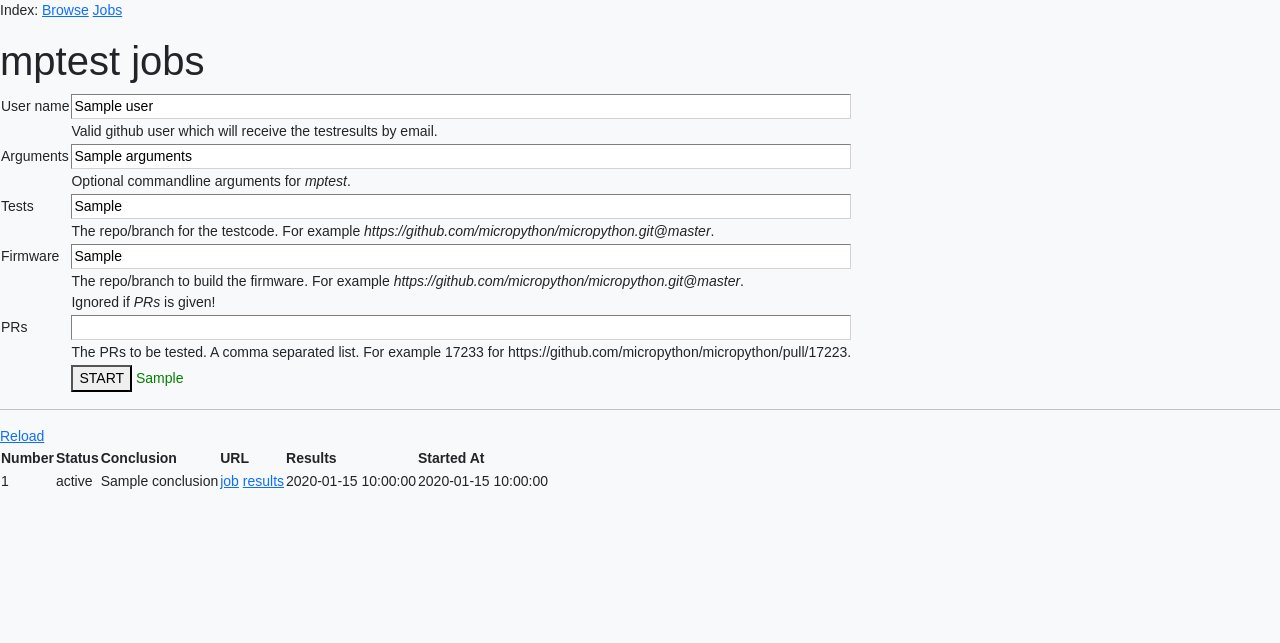
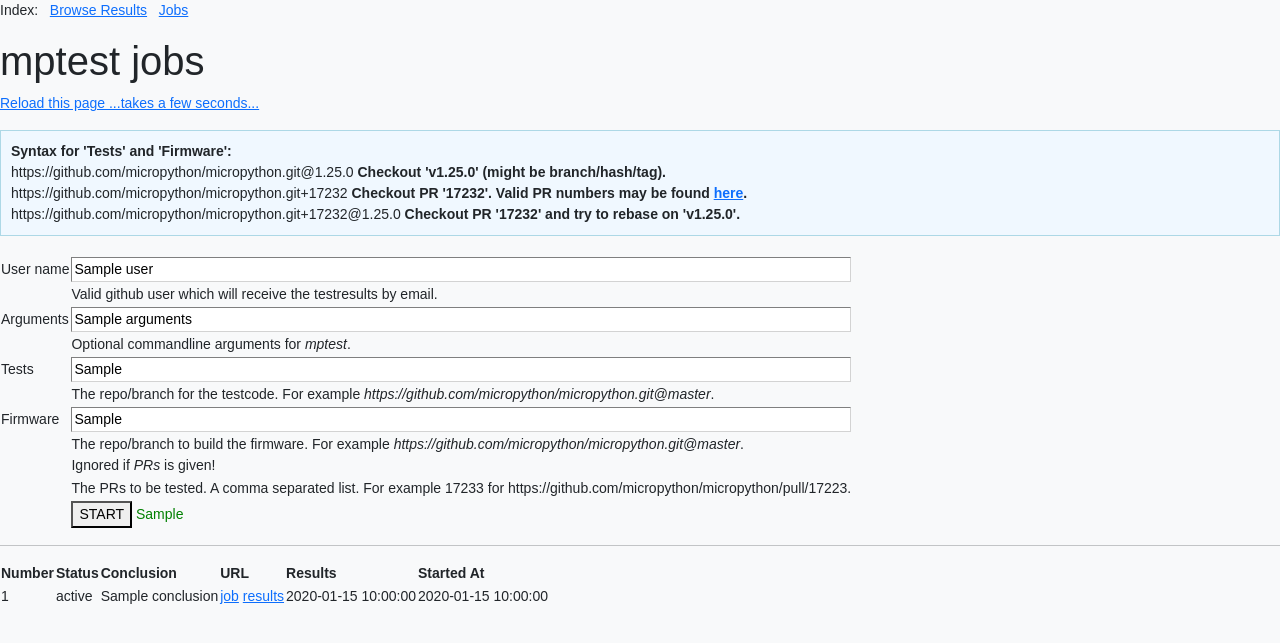
Before and after one commit to octoprobe/testbed_micropython_reports, a FastAPI app: template app/templates/jobs.html in a window 1280 px wide. Shown: the top 643 px of the page. Run offline with FastAPI, Linux system fonts and the light colour scheme; the template is opened without the code that fills it: most values are stand-ins (such as "Sample title", 1, 10 or a date in 2020); parts of the project's set-up code (start-up, migrations or seed data) failed here and were passed over.

Commit message:
Now supports PR

```diff
--- a/app/render_markdown.py
+++ b/app/render_markdown.py
@@ -11,7 +11,7 @@ def render_markdown(markdown_file: pathlib.Path) -> HTMLResponse:
         markdown_content = markdown_file.read_text(encoding="utf-8")
 
         # Convert Markdown to HTML
-        html_content = markdown2html(markdown_content)
+        html_content = markdown2html(markdown_content, title=markdown_file.name)
 
         # Return the HTML content
         return HTMLResponse(content=html_content)
--- a/app/templates/base.html
+++ b/app/templates/base.html
@@ -11,7 +11,7 @@
 </head>
 
 <body class="bg-light">
-    <p>Index: <a href="/">Browse</a> <a href="/jobs/index">Jobs</a></p>
+    <p>Index:&nbsp;&nbsp;&nbsp;<a href="/">Browse Results</a>&nbsp;&nbsp;&nbsp;<a href="/jobs/index">Jobs</a></p>
     {% block content %}{% endblock %}
 </body>
 
--- a/app/templates/jobs.html
+++ b/app/templates/jobs.html
@@ -13,8 +13,17 @@ Octoprobe - testbed_micropython
   }
 </style>
 
+<h1>mptest jobs</h1>
 
-<h1>mptest jobs</h1>
+<p><a href="/jobs/index">Reload this page ...takes a few seconds...</a></p>
+
+<div style="border: 1px solid lightblue; background-color: #f0f8ff; padding: 10px; margin-bottom: 20px;">
+  <strong>Syntax for 'Tests' and 'Firmware':</strong><br/>
+  https://github.com/micropython/micropython.git@1.25.0 <strong>Checkout 'v1.25.0' (might be branch/hash/tag).</strong><br/>
+  https://github.com/micropython/micropython.git+17232 <strong>Checkout PR '17232'. Valid PR numbers may be found <a href="https://github.com/micropython/micropython/pulls" target="_blank">here</a>.</strong><br/>
+  https://github.com/micropython/micropython.git+17232@1.25.0 <strong>Checkout PR '17232' and try to rebase on 'v1.25.0'.</strong><br/>
+</div>
+
 <form method="post" action="/jobs/index">
   <table>
     <tbody>
@@ -56,10 +65,6 @@ Octoprobe - testbed_micropython
         </td>
       </tr>
       <tr>
-        <td><label for="pullrequests">PRs</label></td>
-        <td><input type="text" id="pullrequests" name="pullrequests"></td>
-      </tr>
-      <tr>
         <td></td>
         <td>The PRs to be tested. A comma separated list. For example 17233 for
           https://github.com/micropython/micropython/pull/17223.</td>
@@ -82,7 +87,6 @@ Octoprobe - testbed_micropython
 </form>
 
 <hr/>
-<a href="/jobs/index">Reload</a>
 <table>
   <thead>
     <tr>
--- a/app/util_github.py
+++ b/app/util_github.py
@@ -89,7 +89,6 @@ class FormStartJob(BaseModel):
     arguments: str | None
     repo_tests: str | None
     repo_firmware: str | None
-    pullrequests: str | None
 
 
 class ReturncodeStartJob(BaseModel):
@@ -104,7 +103,7 @@ def gh_start_job(form_startjob: FormStartJob) -> ReturncodeStartJob:
         form_rc.msg_error = "Skipped: User unknown..."
         return form_rc
 
-    email_testreport = ""
+    email_testreport: str | None = ""
     if form_startjob.username != "":
         email_testreport = gh_resolve_email(form_startjob.username)
         if email_testreport is None:
@@ -127,8 +126,6 @@ def gh_start_job(form_startjob: FormStartJob) -> ReturncodeStartJob:
         f"repo_tests={form_startjob.repo_tests}",
         "--field",
         f"email_testreport='{email_testreport}'",
-        "--field",
-        f"pullrequests='{form_startjob.pullrequests}'",
     ]
 
     try:
```
